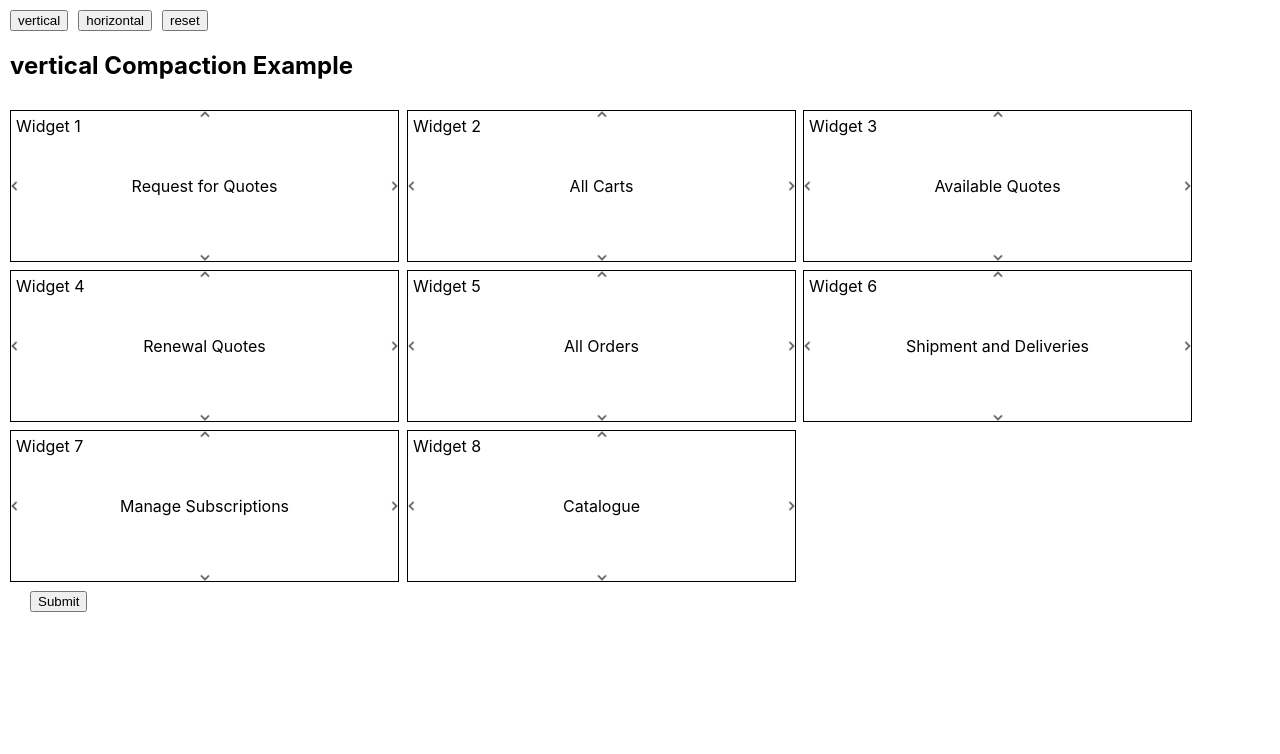
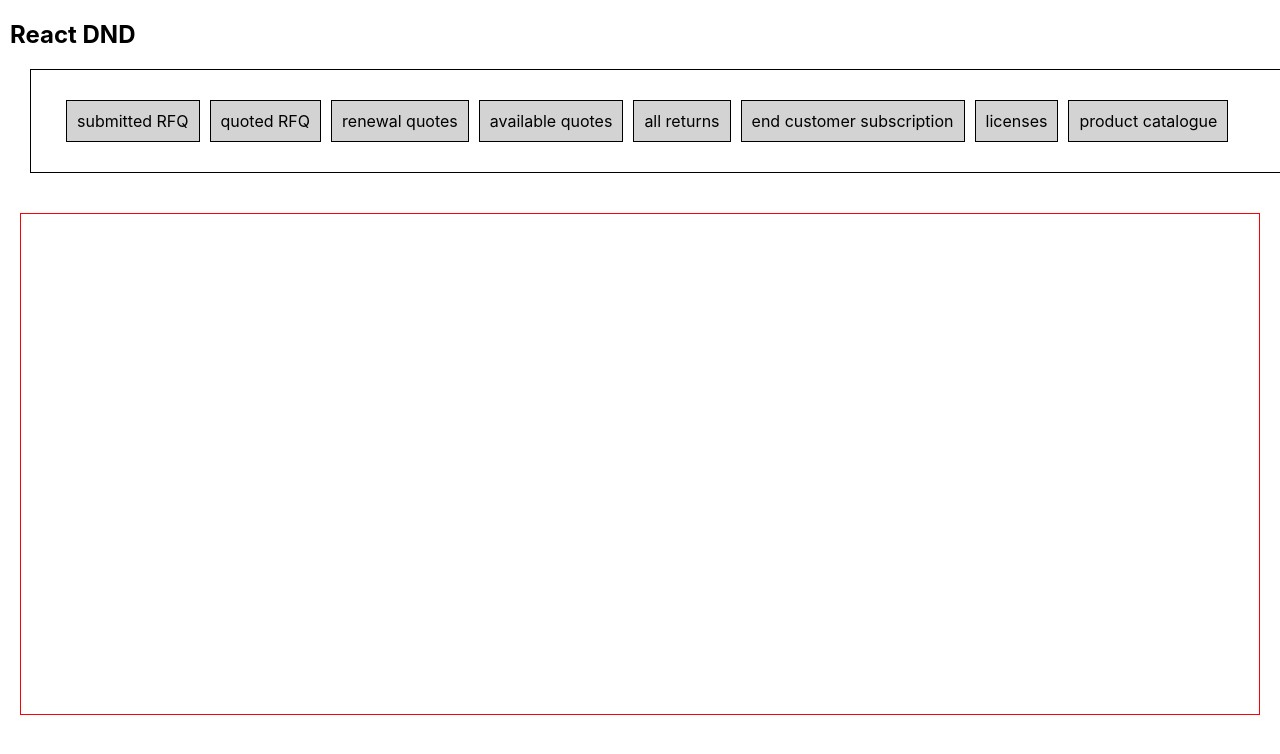
Before and after one commit to Supp-2020/layoutPOC, a React (Create React App) app: page / in a window 1280 px wide. Shown: the top 754 px of the page. Built offline with nearby package versions, Linux system fonts and the light colour scheme.

Commit message:
react dnd

```diff
--- a/package.json
+++ b/package.json
@@ -7,6 +7,8 @@
     "@testing-library/react": "^13.4.0",
     "@testing-library/user-event": "^13.5.0",
     "react": "^18.3.1",
+    "react-dnd": "^16.0.1",
+    "react-dnd-html5-backend": "^16.0.1",
     "react-dom": "^18.3.1",
     "react-grid-layout": "^1.4.4",
     "react-scripts": "5.0.1",
--- a/src/App.css
+++ b/src/App.css
@@ -58,3 +58,13 @@
   position: absolute;
   padding: 5px;
 }
+
+
+.drag-container{
+  display: flex;
+  border: 1px solid black;
+  width: 1200px;
+  padding: 30px;
+  margin-left: 30px;
+  margin-bottom: 40px;
+}
--- a/src/App.js
+++ b/src/App.js
@@ -1,79 +1,79 @@
 import React, { useState } from "react";
 import GridLayout from "react-grid-layout";
 import "./App.css";
-// import { Responsive, WidthProvider } from "react-grid-layout";
-// const ResponsiveGridLayout = WidthProvider(Responsive);
 import "react-grid-layout/css/styles.css";
 import "react-resizable/css/styles.css";
-/* let intiallayout = [
-  { w: 4, h: 4, x: 0, y: 0, i: "a", moved: false, static: false},
-  { w: 4, h: 4, x: 4, y: 0, i: "b", moved: false, static: false},
-  { w: 4, h: 4, x: 8, y: 0, i: "c", moved: false, static: false},
-  { w: 4, h: 4, x: 0, y: 4, i: "d", moved: false, static: false},
-  { w: 4, h: 4, x: 4, y: 4, i: "e", moved: false, static: false},
-  { w: 4, h: 4, x: 8, y: 4, i: "f", moved: false, static: false},
-  { w: 4, h: 4, x: 0, y: 8, i: "g", moved: false, static: false},
-  { w: 4, h: 4, x: 4, y: 8, i: "h", moved: false, static: false},
-]; */
-
+import { DndProvider, useDrag, useDrop } from "react-dnd";
+import { HTML5Backend } from "react-dnd-html5-backend";
 
 const HorizontalCompactLayout = () => {
-  const ls = localStorage.getItem("saved");
+  const defaultLayout = {
+    w: 4,
+    h: 4,
+    x: 0,
+    y: 0,
+    i: "",
+    moved: false,
+    static: false,
+    minW: 4,
+    maxW: 8,
+    minH: 4,
+    maxH: 12,
+  };
 
-  let intiallayout = [
-    { w: 4, h: 4, x: 0, y: 0, i: "a", moved: false, static: false, minW: 4, maxW: 8,minH: 4, maxH: 12},
-    { w: 4, h: 4, x: 4, y: 0, i: "b", moved: false, static: false, minW: 4, maxW: 8,minH: 4, maxH: 12 },
-    { w: 4, h: 4, x: 8, y: 0, i: "c", moved: false, static: false, minW: 4, maxW: 8 ,minH: 4, maxH: 12},
-    { w: 4, h: 4, x: 0, y: 4, i: "d", moved: false, static: false, minW: 4, maxW: 8 ,minH: 4, maxH: 12},
-    { w: 4, h: 4, x: 4, y: 4, i: "e", moved: false, static: false, minW: 4, maxW: 8 ,minH: 4, maxH: 12},
-    { w: 4, h: 4, x: 8, y: 4, i: "f", moved: false, static: false, minW: 4, maxW: 8,minH: 4, maxH: 12 },
-    { w: 4, h: 4, x: 0, y: 8, i: "g", moved: false, static: false, minW: 4, maxW: 8 ,minH: 4, maxH:12},
-    { w: 4, h: 4, x: 4, y: 8, i: "h", moved: false, static: false, minW: 4, maxW: 8 ,minH: 4, maxH: 12},
+  const textData = [
+    "submitted RFQ",
+    "quoted RFQ",
+    "renewal quotes",
+    "available quotes",
+    "all returns",
+    "end customer subscription",
+    "licenses",
+    "product catalogue"
   ];
-  if (ls) {
-    intiallayout = JSON.parse(ls);
-  }
-  const [layout, setLayout] = useState(intiallayout);
-  const [submitLayout, setSubmitLayout] = useState([]);
-  const [compactType, setCompactType] = useState("vertical");
+
+  const [layout, setLayout] = useState([]);
+  const [compactType, setCompactType] = useState("horizontal");
+  const [droppedItems, setDroppedItems] = useState([]);
 
   const handleLayoutChange = (newLayout) => {
-    setLayout(newLayout); // Update the layout state with new positions
+    const updatedItems = newLayout.map((layoutItem, index) => {
+      const currentItem = droppedItems[index];
+
+      return {
+        ...currentItem,
+        ...layoutItem,
+      };
+    });
+
+    setDroppedItems(updatedItems);
+    setLayout(newLayout);
     localStorage.setItem("saved", JSON.stringify(newLayout));
-    // console.log("Updated Layout:", newLayout); // Log the updated layout
   };
 
-  const handleReset = () => {
-    localStorage.removeItem("saved");
-    window.location.assign("/");
+  const handleItemDrop = (text, monitor) => {
+
+    const newItem = {
+      ...defaultLayout,
+      i: `item_${Date.now()}`,
     };
 
-  const handleSubmit = () => {
-    setSubmitLayout(layout);
+    setDroppedItems((prev) => [...prev, { text, ...newItem }]);
   };
 
   return (
     <div>
-      <button
-        style={{ marginLeft: "10px", marginTop: "10px" }}
-        onClick={() => setCompactType("vertical")}
-      >
-        {"vertical"}
-      </button>
-      <button
-        style={{ marginLeft: "10px", marginTop: "10px" }}
-        onClick={() => setCompactType("horizontal")}
-      >
-        {"horizontal"}
-      </button>
-      <button
-        style={{ marginLeft: "10px", marginTop: "10px" }}
-        onClick={() => handleReset()}
-      >
-        {"reset"}
-      </button>
-      <h2 style={{ marginLeft: "10px" }}>{compactType} Compaction Example</h2>
-      <div>
+      <h2 style={{ marginLeft: "10px" }}>React DND</h2>
+      <DndProvider backend={HTML5Backend}>
+        <div className="drag-container">
+          {textData?.map((item, idx) => (
+            <React.Fragment key={idx}>
+              <DraggableItem text={item} keyVal={idx} />
+            </React.Fragment>
+          ))}
+        </div>
+        <div style={{ margin: '10px' }}>
+          <DroppableArea onDrop={handleItemDrop}>
             <GridLayout
               className="layout"
               layout={layout}
@@ -84,93 +84,77 @@ const HorizontalCompactLayout = () => {
               onLayoutChange={(newLayout) => handleLayoutChange(newLayout)}
               autoSize={true}
               resizeHandles={["s", "e", "n", "w"]}
+              style={{
+                border: "1px solid red",
+                minHeight : 500,
+
+              }}
             >
-          <div key="a" className="card">
-            <div className="card-widget">Widget 1</div>
-            <div className="cart-title">Request for Quotes</div>
+              {droppedItems?.map((item) => (
+                <div
+                  key={item.i}
+                  data-grid={item}
+                  style={{
+                    border: "1px solid black",
+                    textAlign : 'center',
+                  }}
+                >
+                  {item.text}
                 </div>
-          <div key="b" className="card">
-            <div className="card-widget">Widget 2</div>
-            <div className="cart-title">All Carts</div>
+              ))}
+            </GridLayout>
+          </DroppableArea>
         </div>
-          <div key="c" className="card">
-            <div className="card-widget">Widget 3</div>
-            <div className="cart-title">Available Quotes</div>
-          </div>
-          <div key="d" className="card">
-            <div className="card-widget">Widget 4</div>
-            <div className="cart-title">Renewal Quotes</div>
-          </div>
-          <div key="e" className="card">
-            <div className="card-widget">Widget 5</div>
-            <div className="cart-title">All Orders</div>
-          </div>
-          <div key="f" className="card">
-            <div className="card-widget">Widget 6</div>
-            <div className="cart-title">Shipment and Deliveries</div>
-          </div>
-          <div key="g" className="card">
-            <div className="card-widget">Widget 7</div>
-            <div className="cart-title">Manage Subscriptions</div>
-          </div>
-          <div key="h" className="card">
-            <div className="card-widget">Widget 8</div>
-            <div className="cart-title">Catalogue</div>
-          </div>
-        </GridLayout>
-      </div>
-      <button style={{ marginLeft: "30px" }} onClick={() => handleSubmit()}>
-        {"Submit"}
-      </button>
-      {submitLayout?.length ? (
-        <div>
-          <h2 style={{ marginLeft: "10px" }}>Preview of Layout</h2>
-          <GridLayout
-            className="layout"
-            layout={submitLayout}
-            cols={12}
-            rowHeight={30}
-            width={1200}
-            isDraggable={false}
-            isResizable={false}
-          >
-            <div key="a" className="card">
-              <div className="card-widget">Widget 1</div>
-              <div className="cart-title">Request for Quotes</div>
-            </div>
-            <div key="b" className="card">
-              <div className="card-widget">Widget 2</div>
-              <div className="cart-title">All Carts</div>
-            </div>
-            <div key="c" className="card">
-              <div className="card-widget">Widget 3</div>
-              <div className="cart-title">Available Quotes</div>
-            </div>
-            <div key="d" className="card">
-              <div className="card-widget">Widget 4</div>
-              <div className="cart-title">Renewal Quotes</div>
-            </div>
-            <div key="e" className="card">
-              <div className="card-widget">Widget 5</div>
-              <div className="cart-title">All Orders</div>
-            </div>
-            <div key="f" className="card">
-              <div className="card-widget">Widget 6</div>
-              <div className="cart-title">Shipment and Deliveries</div>
-            </div>
-            <div key="g" className="card">
-              <div className="card-widget">Widget 7</div>
-              <div className="cart-title">Manage Subscriptions</div>
-            </div>
-            <div key="h" className="card">
-              <div className="card-widget">Widget 8</div>
-              <div className="cart-title">Catalogue</div>
-            </div>
-          </GridLayout>
-        </div>
-      ) : null}
+      </DndProvider>
     </div>
   );
 };
 
 export default HorizontalCompactLayout;
+
+const DraggableItem = ({ text, keyVal }) => {
+  const [{ isDragging }, drag] = useDrag(() => ({
+    type: "text",
+    item: { text },
+    collect: (monitor) => ({
+      isDragging: monitor.isDragging(),
+    }),
+  }));
+  return (
+    <div
+      ref={drag}
+      key={keyVal}
+      style={{
+        backgroundColor: isDragging ? "lightgreen" : "lightgrey",
+        border: "1px solid black",
+        margin: "0 5px",
+        padding: 10,
+      }}
+    >
+      {text}
+    </div>
+  );
+};
+
+const DroppableArea = ({ children, onDrop }) => {
+  const [{ isOver }, drop] = useDrop(() => ({
+    accept: "text",
+    drop: (item) => onDrop(item.text),
+    collect: (monitor) => ({
+      isOver: monitor.isOver(),
+    }),
+  }));
+
+  return (
+    <div
+      ref={drop}
+      style={{
+        backgroundColor: isOver ? "lightblue" : "white",
+        minHeight: "100px",
+        margin: "10px",
+      }}
+    >
+      {children}
+    </div>
+  );
+};
```
Lines whose indentation alone changed are shown as unchanged.
